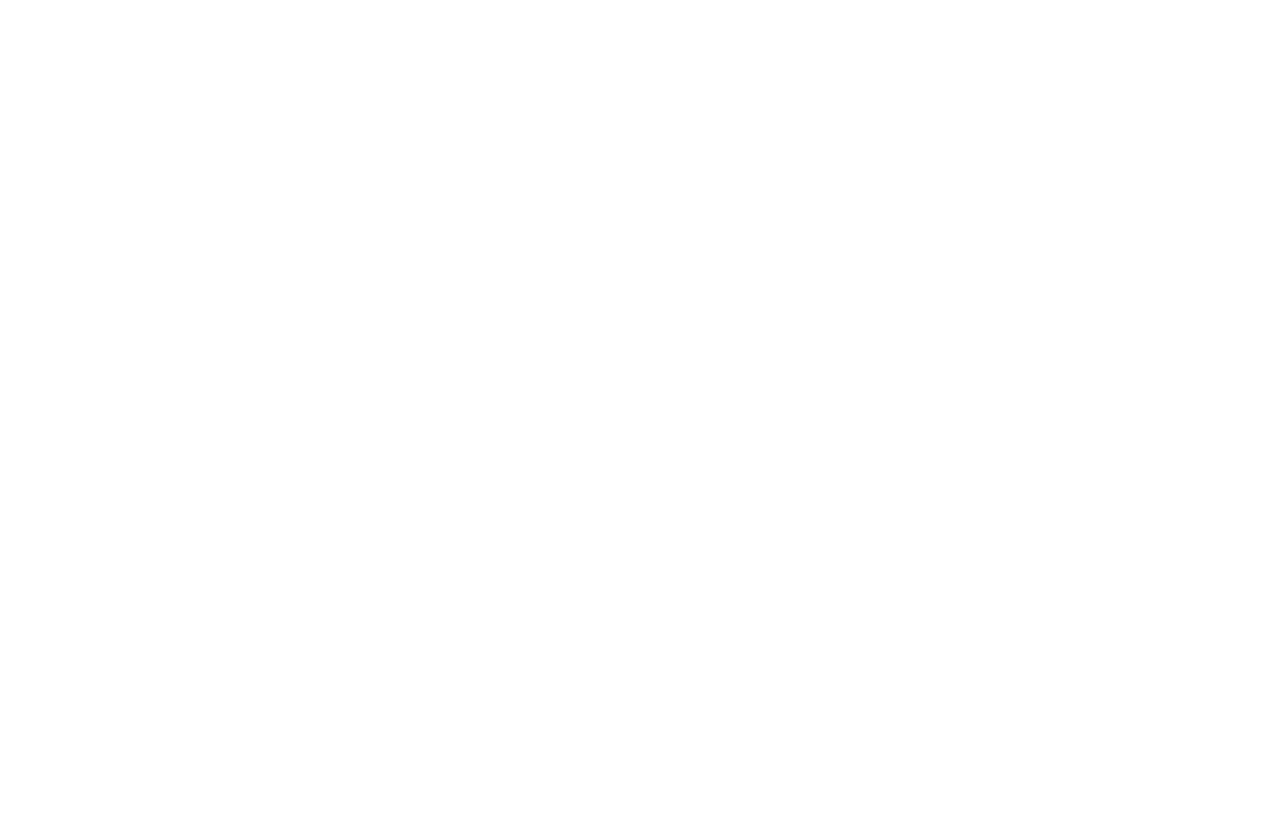
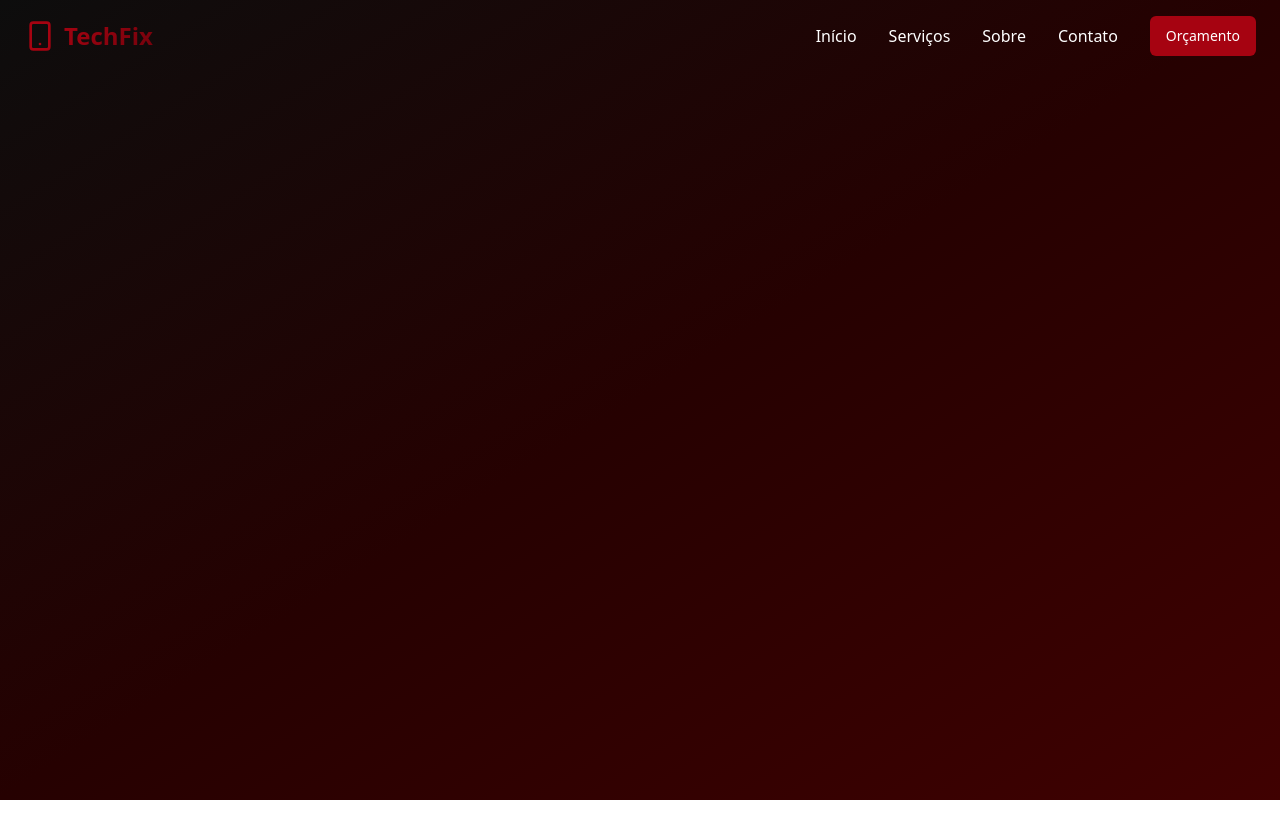
Before and after one commit to igorgp06/assistencia-tecnica, a React (Vite) app: page / in a window 1280 px wide. Shown: the top 838 px of the page. After the commit the page ends 800 px from the top, so only its background shows below. Built offline with nearby package versions, Linux system fonts and the light colour scheme.

Commit message:
[WORK 1.2] Adição do tailwind, novos elementos, alterações na organização das pastas e criação do header.

```diff
--- /dev/null
+++ b/postcss.config.js
@@ -0,0 +1,6 @@
+export default {
+	plugins: {
+		tailwindcss: {},
+		autoprefixer: {},
+	},
+};
--- a/src/App.jsx
+++ b/src/App.jsx
@@ -1,16 +1,10 @@
-import Header from './components/pages/header/Header'
-import Hero from './components/pages/index/sections/Hero'
+import React from "react"
+import Header from "./components/sections/header/Header"
 
 function App() {
   return (
-    <div className='container'>
-      <section>
-        <Header />
-      </section>
-
-      <section>
-        <Hero />
-      </section>
+    <div className='min-h-screen bg-gradient-to-br from-[var(--color-5)] via-[var(--color-4)] to-[var(--color-3)] scroll-smooth'>
+      <Header />
     </div>
 
 
--- a/src/components/pages/header/Header.jsx
+++ /dev/null
@@ -1,11 +0,0 @@
-import "./header.css"
-
-const Header = () => {
-    return (
-        <div className="header">
-
-        </div>
-    )
-}
-
-export default Header;
--- a/src/components/pages/header/header.css
+++ /dev/null
@@ -1,3 +0,0 @@
-@charset "UTF-8";
-
-/* header */
--- a/src/components/pages/index/sections/Hero.jsx
+++ /dev/null
@@ -1,11 +0,0 @@
-import "./hero.css";
-
-const Hero = () => {
-    return (
-        <div>
-
-        </div>
-    )
-}
-
-export default Hero;
--- a/src/components/pages/index/sections/hero.css
+++ /dev/null
@@ -1,3 +0,0 @@
-@charset "UTF-8";
-
-/* hero */
--- /dev/null
+++ b/src/components/sections/header/Header.jsx
@@ -0,0 +1,98 @@
+
+import React, { useState, useEffect } from 'react';
+import { Menu, X, Smartphone } from 'lucide-react';
+// eslint-disable-next-line no-unused-vars
+import { motion } from 'framer-motion';
+import { Button } from '../../ui/button';
+
+const Header = () => {
+  const [isOpen, setIsOpen] = useState(false);
+  const [scrolled, setScrolled] = useState(false);
+
+  useEffect(() => {
+    const handleScroll = () => {
+      setScrolled(window.scrollY > 50);
+    };
+    window.addEventListener('scroll', handleScroll);
+    return () => window.removeEventListener('scroll', handleScroll);
+  }, []);
+
+  const navItems = [
+    { name: 'Início', href: '#home' },
+    { name: 'Serviços', href: '#services' },
+    { name: 'Sobre', href: '#about' },
+    { name: 'Contato', href: '#contact' }
+  ];
+
+  return (
+    <motion.header
+      initial={{ y: -100 }}
+      animate={{ y: 0 }}
+      className={`fixed top-0 w-full z-50 transition-all duration-300 ${
+        scrolled ? 'glass-effect' : 'bg-transparent'
+      }`}
+    >
+      <nav className="container mx-auto px-6 py-4">
+        <div className="flex items-center justify-between">
+          <motion.div
+            whileHover={{ scale: 1.05 }}
+            className="flex items-center space-x-2"
+          >
+            <Smartphone className="h-8 w-8 text-[var(--color-1)]" />
+            <span className="text-2xl font-bold gradient-text">TechFix</span>
+          </motion.div>
+
+          {/* Desktop Navigation */}
+          <div className="hidden md:flex items-center space-x-8">
+            {navItems.map((item) => (
+              <motion.a
+                key={item.name}
+                href={item.href}
+                whileHover={{ scale: 1.1 }}
+                className="text-white hover:text-[var(--color-1)] transition-colors duration-300"
+              >
+                {item.name}
+              </motion.a>
+            ))}
+            <Button className="bg-[var(--color-1)] hover:bg-[var(--color-2)] text-white">
+              Orçamento
+            </Button>
+          </div>
+
+          {/* Mobile Menu Button */}
+          <button
+            className="md:hidden text-white"
+            onClick={() => setIsOpen(!isOpen)}
+          >
+            {isOpen ? <X size={24} /> : <Menu size={24} />}
+          </button>
+        </div>
+
+        {/* Mobile Navigation */}
+        {isOpen && (
+          <motion.div
+            initial={{ opacity: 0, y: -20 }}
+            animate={{ opacity: 1, y: 0 }}
+            className="md:hidden mt-4 glass-effect rounded-lg p-4"
+          >
+            {navItems.map((item) => (
+              <a
+                key={item.name}
+                href={item.href}
+                className="block py-2 text-white hover:text-[var(--color-1)] transition-colors"
+                onClick={() => setIsOpen(false)}
+              >
+                {item.name}
+              </a>
+            ))}
+            <Button className="w-full mt-4 bg-[var(--color-1)] hover:bg-[var(--color-2)] text-white">
+              Orçamento
+            </Button>
+          </motion.div>
+        )}
+      </nav>
+    </motion.header>
+  );
+};
+
+export default Header;
--- /dev/null
+++ b/src/components/ui/button.jsx
@@ -0,0 +1,47 @@
+import { cn } from '../../lib/utils';
+import { Slot } from '@radix-ui/react-slot';
+import { cva } from 'class-variance-authority';
+import React from 'react';
+
+const buttonVariants = cva(
+	'inline-flex items-center justify-center rounded-md text-sm font-medium ring-offset-background transition-colors focus-visible:outline-none focus-visible:ring-2 focus-visible:ring-ring focus-visible:ring-offset-2 disabled:pointer-events-none disabled:opacity-50',
+	{
+		variants: {
+			variant: {
+				default: 'bg-primary text-primary-foreground hover:bg-primary/90',
+				destructive:
+					'bg-destructive text-destructive-foreground hover:bg-destructive/90',
+				outline:
+					'border border-input bg-background hover:bg-accent hover:text-accent-foreground',
+				secondary:
+					'bg-secondary text-secondary-foreground hover:bg-secondary/80',
+				ghost: 'hover:bg-accent hover:text-accent-foreground',
+				link: 'text-primary underline-offset-4 hover:underline',
+			},
+			size: {
+				default: 'h-10 px-4 py-2',
+				sm: 'h-9 rounded-md px-3',
+				lg: 'h-11 rounded-md px-8',
+				icon: 'h-10 w-10',
+			},
+		},
+		defaultVariants: {
+			variant: 'default',
+			size: 'default',
+		},
+	},
+);
+
+const Button = React.forwardRef(({ className, variant, size, asChild = false, ...props }, ref) => {
+	const Comp = asChild ? Slot : 'button';
+	return (
+		<Comp
+			className={cn(buttonVariants({ variant, size, className }))}
+			ref={ref}
+			{...props}
+		/>
+	);
+});
+Button.displayName = 'Button';
+
+export { Button };
--- a/src/index.css
+++ b/src/index.css
@@ -1,81 +1,101 @@
-@charset "UTF-8";
 
-/* global */
-
-* {
-  margin: 0;
-  padding: 0;
-  box-sizing: border-box;
-}
-
-html {
-  scroll-behavior: smooth;
-}
-
-body {
-  color: black;
-  min-height: 100vh;
-  overflow-x: hidden;
-}
-
-a {
-  text-decoration: none;
-  color: black;
-}
-
-.container {
-  max-width: 1536px;
-  padding-left: 16px;
-  padding-right: 16px;
-  margin-left: auto;
-  margin-right: auto;
-}
-
-section {
-  height: 100vh;
-}
-
-/* variaeis */
+@import 'tailwindcss/base';
+@import 'tailwindcss/components';
+@import 'tailwindcss/utilities';
 
 :root {
-  /* palheta de cores */
   --color-1: #A60311;
   --color-2: #73020C;
   --color-3: #400101;
   --color-4: #260101;
   --color-5: #0D0D0D;
+
+  --background: 13 13 13;
+  --foreground: 255 255 255;
+  --card: 38 1 1;
+  --card-foreground: 255 255 255;
+  --popover: 38 1 1;
+  --popover-foreground: 255 255 255;
+  --primary: 166 3 17;
+  --primary-foreground: 255 255 255;
+  --secondary: 115 2 12;
+  --secondary-foreground: 255 255 255;
+  --muted: 64 1 1;
+  --muted-foreground: 163 163 163;
+  --accent: 115 2 12;
+  --accent-foreground: 255 255 255;
+  --destructive: 239 68 68;
+  --destructive-foreground: 248 250 252;
+  --border: 64 1 1;
+  --input: 64 1 1;
+  --ring: 166 3 17;
+  --radius: 0.5rem;
 }
 
-/* media queries */
-
-/* media queries */
-
-@media (min-width: 640px) {
-  .container {
-      max-width: 640px;
-  }
+* {
+  border-color: hsl(var(--border));
 }
 
-@media (min-width: 768px) {
-  .container {
-      max-width: 768px;
-  }
+body {
+  color: hsl(var(--foreground));
+  background: linear-gradient(135deg, var(--color-5) 0%, var(--color-4) 50%, var(--color-3) 100%);
+  font-feature-settings: "rlig" 1, "calt" 1;
+  overflow-x: hidden;
 }
 
-@media (min-width: 1024px) {
-  .container {
-      max-width: 1024px;
-  }
+.gradient-text {
+  background: linear-gradient(135deg, var(--color-1), var(--color-2));
+  -webkit-background-clip: text;
+  -webkit-text-fill-color: transparent;
+  background-clip: text;
 }
 
-@media (min-width: 1280px) {
-  .container {
-      max-width: 1280px;
-  }
+.glass-effect {
+  background: rgba(166, 3, 17, 0.1);
+  backdrop-filter: blur(10px);
+  border: 1px solid rgba(166, 3, 17, 0.2);
 }
 
-@media (min-width: 1536px) {
-  .container {
-      max-width: 1536px;
-  }
+.glow-effect {
+  box-shadow: 0 0 20px rgba(166, 3, 17, 0.3);
 }
+
+.floating-animation {
+  animation: float 6s ease-in-out infinite;
+}
+
+@keyframes float {
+  0%, 100% { transform: translateY(0px); }
+  50% { transform: translateY(-20px); }
+}
+
+.pulse-glow {
+  animation: pulse-glow 2s ease-in-out infinite alternate;
+}
+
+@keyframes pulse-glow {
+  from { box-shadow: 0 0 20px rgba(166, 3, 17, 0.3); }
+  to { box-shadow: 0 0 40px rgba(166, 3, 17, 0.6); }
+}
+
+.scroll-smooth {
+  scroll-behavior: smooth;
+}
+
+/* Custom scrollbar */
+::-webkit-scrollbar {
+  width: 8px;
+}
+
+::-webkit-scrollbar-track {
+  background: var(--color-5);
+}
+
+::-webkit-scrollbar-thumb {
+  background: var(--color-1);
+  border-radius: 4px;
+}
+
+::-webkit-scrollbar-thumb:hover {
+  background: var(--color-2);
+}
--- /dev/null
+++ b/src/lib/utils.js
@@ -0,0 +1,6 @@
+import { clsx } from 'clsx';
+import { twMerge } from 'tailwind-merge';
+
+export function cn(...inputs) {
+	return twMerge(clsx(inputs));
+}
--- /dev/null
+++ b/tailwind.config.js
@@ -0,0 +1,76 @@
+/** @type {import('tailwindcss').Config} */
+module.exports = {
+	darkMode: ['class'],
+	content: [
+		'./pages/**/*.{js,jsx}',
+		'./components/**/*.{js,jsx}',
+		'./app/**/*.{js,jsx}',
+		'./src/**/*.{js,jsx}',
+	],
+	theme: {
+		container: {
+			center: true,
+			padding: '2rem',
+			screens: {
+				'2xl': '1400px',
+			},
+		},
+		extend: {
+			colors: {
+				border: 'hsl(var(--border))',
+				input: 'hsl(var(--input))',
+				ring: 'hsl(var(--ring))',
+				background: 'hsl(var(--background))',
+				foreground: 'hsl(var(--foreground))',
+				primary: {
+					DEFAULT: 'hsl(var(--primary))',
+					foreground: 'hsl(var(--primary-foreground))',
+				},
+				secondary: {
+					DEFAULT: 'hsl(var(--secondary))',
+					foreground: 'hsl(var(--secondary-foreground))',
+				},
+				destructive: {
+					DEFAULT: 'hsl(var(--destructive))',
+					foreground: 'hsl(var(--destructive-foreground))',
+				},
+				muted: {
+					DEFAULT: 'hsl(var(--muted))',
+					foreground: 'hsl(var(--muted-foreground))',
+				},
+				accent: {
+					DEFAULT: 'hsl(var(--accent))',
+					foreground: 'hsl(var(--accent-foreground))',
+				},
+				popover: {
+					DEFAULT: 'hsl(var(--popover))',
+					foreground: 'hsl(var(--popover-foreground))',
+				},
+				card: {
+					DEFAULT: 'hsl(var(--card))',
+					foreground: 'hsl(var(--card-foreground))',
+				},
+			},
+			borderRadius: {
+				lg: 'var(--radius)',
+				md: 'calc(var(--radius) - 2px)',
+				sm: 'calc(var(--radius) - 4px)',
+			},
+			keyframes: {
+				'accordion-down': {
+					from: { height: 0 },
+					to: { height: 'var(--radix-accordion-content-height)' },
+				},
+				'accordion-up': {
+					from: { height: 'var(--radix-accordion-content-height)' },
+					to: { height: 0 },
+				},
+			},
+			animation: {
+				'accordion-down': 'accordion-down 0.2s ease-out',
+				'accordion-up': 'accordion-up 0.2s ease-out',
+			},
+		},
+	},
+	plugins: [require('tailwindcss-animate')],
+};
```
Also changed, not shown: package.json (+39 -14 lines), 2 other files (tests, documents, lock files or other folders).
